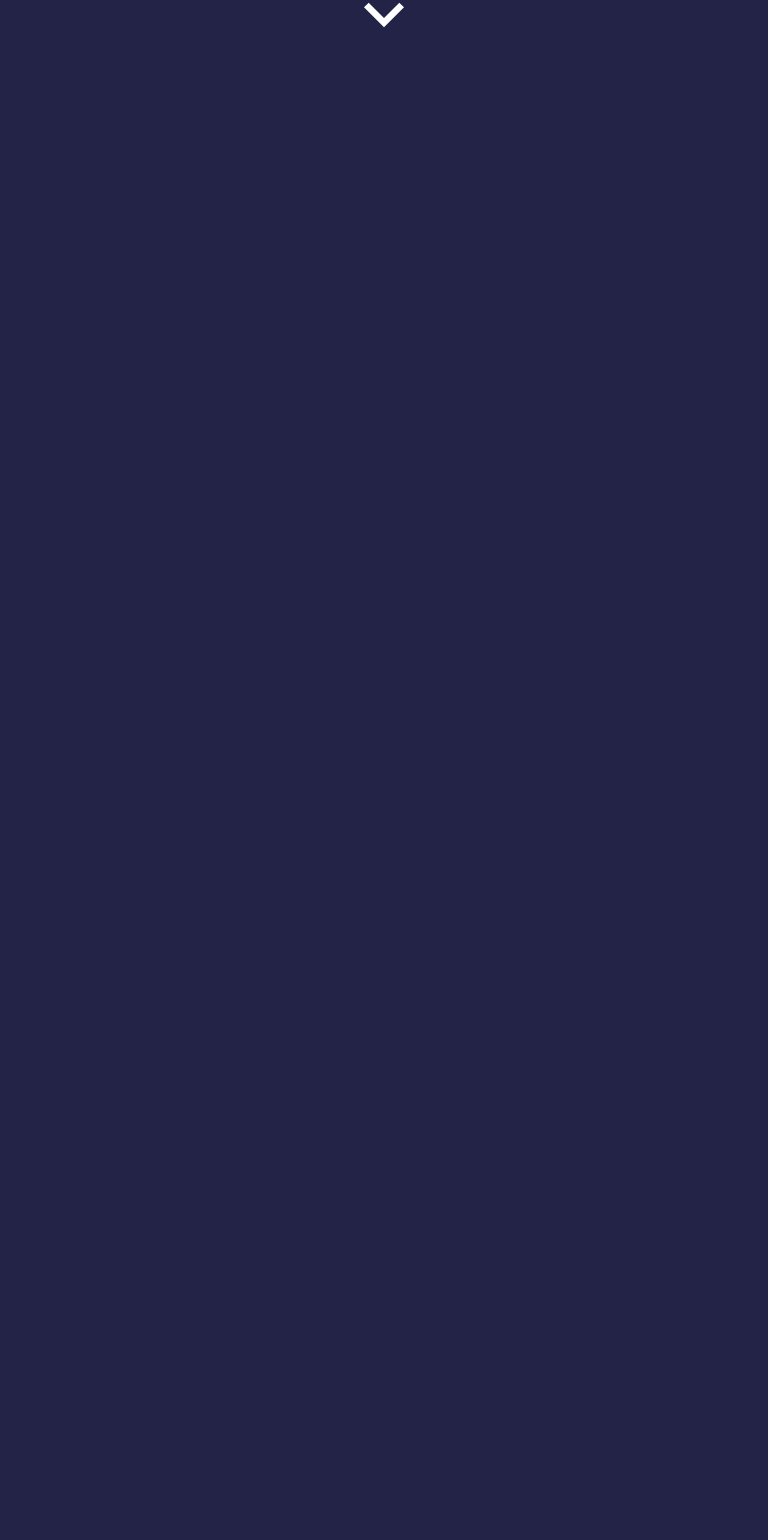
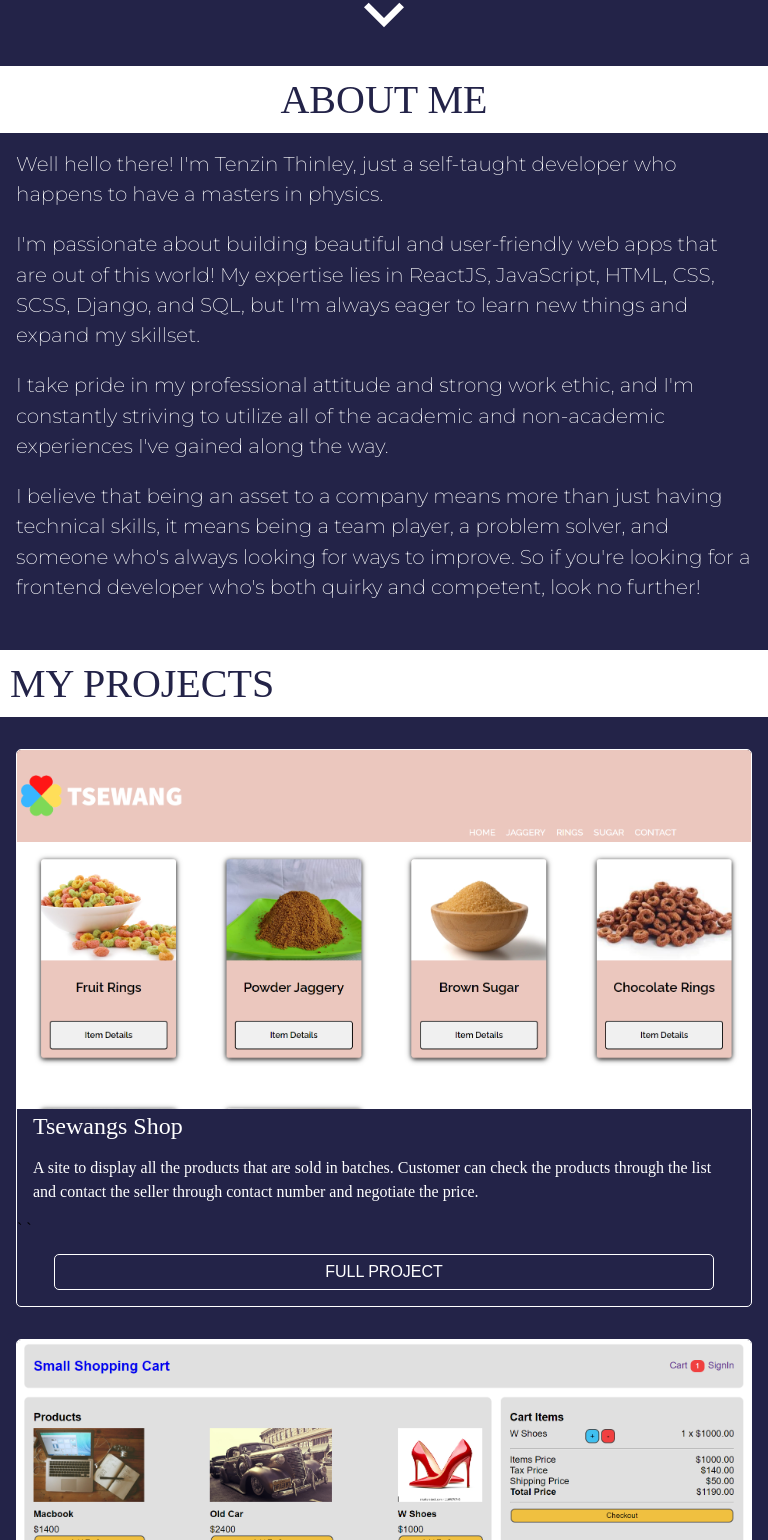
Before and after one commit to tenthin/portfolio-site, a React (Create React App) app: page / in a window 768 px wide. Shown: the part 729-2269 px from the top of the page. Before the commit the page ends 800 px from the top, so only its background shows below. Built offline with nearby package versions, Linux system fonts and the light colour scheme.

Commit message:
all updated to responsive

```diff
--- a/src/App.js
+++ b/src/App.js
@@ -12,10 +12,10 @@ function App() {
     <>
       <Header />
       <HeroPage />
-      {/* <AboutMe /> */}
-      {/* <Project />
+      <AboutMe />
+      <Project />
       <Contact />
-      <ToTopButton /> */}
+      <ToTopButton />
     </>
   );
 }
--- a/src/component/AboutMe/AboutMe.scss
+++ b/src/component/AboutMe/AboutMe.scss
@@ -12,11 +12,6 @@
 }
 
 .intro {
-    // display: flex;
-    // flex-direction: column;
-    // justify-content: start;
-    // align-items: center;
-    // height: 100vh;
     font-size: 20px;
     line-height: 0.8cm;
     padding-top: 2rem;
@@ -24,8 +19,17 @@
     font-family: 'Montserrat', sans-serif;
 }
 
-@media only screen and (min-width: 600px) {
+@media only screen and (max-width: 780px) {
+    .aboutme-title{
+        text-align: center;
+    }
     .intro {
-        width: 100%;
+        padding: 1rem 1rem 0 1rem;
+    }
+
+    .intro br{
+    content: "\00a0"; /* Insert a non-breaking space */
+    display: block; /* Set display to block */
+    margin-bottom: 20px; /* Set margin bottom to create line gap */
     }
 }
--- a/src/component/Contact/contact.scss
+++ b/src/component/Contact/contact.scss
@@ -77,3 +77,24 @@ input:focus, textarea:focus {
    background-color: #f2f2f2;
    color: #232348;
  }
+@media(max-width:780px){
+ .contact-head{
+  font-size: 3rem;
+  text-align: center;
+ }
+ .leave-msg{
+  text-align: center;
+  padding: 1rem;
+ }
+
+ form{
+  text-align: center;
+ }
+
+ .form-name{
+  width: 100%;
+ }
+ .form-email{
+  width: 100%;
+ }
+}
--- a/src/component/Header/Navbar.css
+++ b/src/component/Header/Navbar.css
@@ -76,6 +76,7 @@ nav ul li a:hover {
     display: flex;
     flex-direction: column;
     padding: 0;
+    text-align: center;
 }
 
 .navbar.show {
--- a/src/component/Projects/Project.scss
+++ b/src/component/Projects/Project.scss
@@ -11,58 +11,6 @@
     background-color: #fff;
     margin-bottom: 1rem;
 }
-
-// .project-display {
-//     // display:grid;
-//     // grid-template-columns: 1fr 1fr;
-//     // -webkit-box-align: center;
-//     // align-items: center;
-//     // gap: 10px;
-//     padding-top: 2rem;
-// }
-
-// .project-card{
-
-// }
-
-// .project-img{
-//     float: right;
-// }
-
-// img{
-//     width:50%;
-// }
-
-// .project-body{
-
-// }
-
-// .project-detail{
-//     color: #fff;
-
-// }
-
-// .project-button {
-
-// }
-// button{
-//     color: #fff;
-//     border: 1px #fff solid;
-//     background-color: #232348;
-//     padding: 1rem 2rem;
-// }
-
-// .my-proj {
-//     // width: 80%;
-//     max-width: 1024px;
-//     margin: 0 auto;
-//   }
-
-//   .project-title {
-//     text-align: center;
-//     font-size: 2em;
-//     margin-bottom: 2em;
-//   }
 
   .project-display {
     display: flex;
@@ -128,8 +76,36 @@
     color: #232348;
   }
 
-  @media (max-width: 768px) {
+  @media (max-width: 780px) {
+    .project-display{
+      padding: 1rem;
+    }
     .project-card {
       width: 100%;
     }
+
+    .project-body{
+      padding: 0;
+      width: 100%;
+    }
+
+    .project-detail{
+      margin: 0 1rem;
+    padding: 0;
+    }
+    .project-img{
+      width: 100%;
+      margin: 0;
+      padding: 0;
+    }
+
+    .project-img img{
+      width: 100%;
+    }
+
+    button{
+      display: block;
+      margin: 1rem auto;
+      width: 90%;
+    }
   }
--- a/src/component/ToTop/ToTopButton.css
+++ b/src/component/ToTop/ToTopButton.css
@@ -1,3 +1,8 @@
 html{
     scroll-behavior: smooth;
 }
+@media(max-width:780px){
+    .toparrow-ArrowUpwardIcon{
+        display: none;
+    }
+}
--- a/src/component/ToTop/ToTopButton.js
+++ b/src/component/ToTop/ToTopButton.js
@@ -4,7 +4,7 @@ import "./ToTopButton.css";
 
 export default function () {
   return (
-    <div>
+    <div className="toparrow">
       <a href="/">
         <ArrowUpwardIcon
           style={{
@@ -14,6 +14,7 @@ export default function () {
             fontSize: 50,
             width: "50px",
             cursor: "pointer",
+            display: "none",
           }}
         />
       </a>
```
